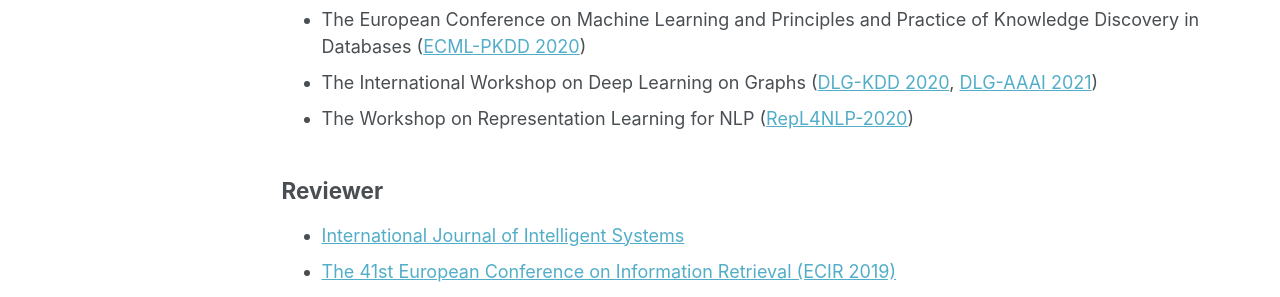
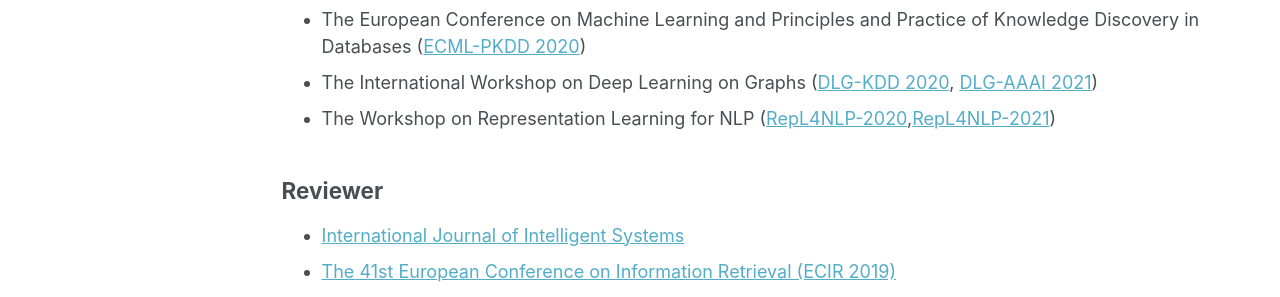
Before and after one commit to HongyuGong/HongyuGong.github.io, a Jekyll site: the page built from _pages/cv.md, in a window 1280 px wide and 1396 px high. Shown: the part 823-1120 px from the top of the window. Built offline with Jekyll 4.4.1, drawn with Linux system fonts in a browser that asks for light colours.

Commit message:
Update cv.md

```diff
--- a/_pages/cv.md
+++ b/_pages/cv.md
@@ -31,7 +31,7 @@
 * AAAI Conference on Artificial Intelligence ([AAAI-20](https://aaai.org/Conferences/AAAI-20/), [AAAI-21](https://aaai.org/Conferences/AAAI-21/))
 * The European Conference on Machine Learning and Principles and Practice of Knowledge Discovery in Databases ([ECML-PKDD 2020](https://ecmlpkdd2020.net/))
 * The International Workshop on Deep Learning on Graphs ([DLG-KDD 2020](https://deep-learning-graphs.bitbucket.io/dlg-kdd20/), [DLG-AAAI 2021](https://deep-learning-graphs.bitbucket.io/dlg-aaai21/))
-* The Workshop on Representation Learning for NLP ([RepL4NLP-2020](https://sites.google.com/view/repl4nlp2020/home?authuser=0))
+* The Workshop on Representation Learning for NLP ([RepL4NLP-2020](https://sites.google.com/view/repl4nlp2020/home?authuser=0),[RepL4NLP-2021](https://sites.google.com/view/repl4nlp-2021))
 
 ## Reviewer
 * [International Journal of Intelligent Systems](https://onlinelibrary.wiley.com/journal/1098111x)
```
